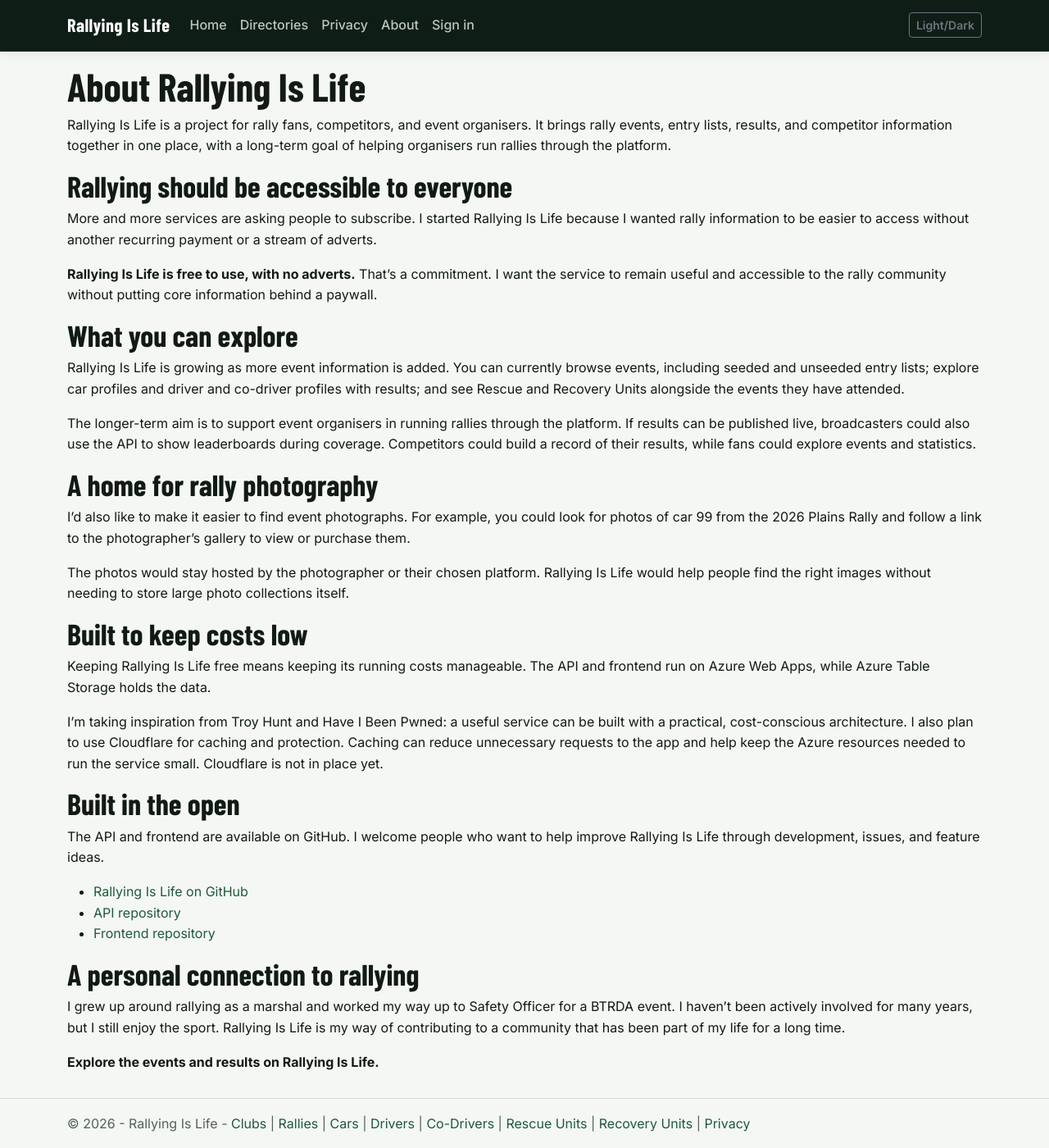
After one commit to Rallying-Is-Life/App-FrontEnd, an ASP.NET Core app: page /About in a window 1280 px wide. The commit adds this page. Shown: the whole page at 82% size. Run offline with ASP.NET Core 8, Linux system fonts and the light colour scheme; style sheets or scripts are compiled from the project's sources; some libraries are stand-ins or nearby versions.

Commit message:
Add About page from vault and About menu link

```diff
--- /dev/null
+++ b/Pages/About.cshtml
@@ -0,0 +1,38 @@
+@page
+@model AboutModel
+@{
+    ViewData["Title"] = "About Rallying Is Life";
+}
+
+<h1>@ViewData["Title"]</h1>
+
+<p>Rallying Is Life is a project for rally fans, competitors, and event organisers. It brings rally events, entry lists, results, and competitor information together in one place, with a long-term goal of helping organisers run rallies through the platform.</p>
+
+<h2>Rallying should be accessible to everyone</h2>
+<p>More and more services are asking people to subscribe. I started Rallying Is Life because I wanted rally information to be easier to access without another recurring payment or a stream of adverts.</p>
+<p><strong>Rallying Is Life is free to use, with no adverts.</strong> That’s a commitment. I want the service to remain useful and accessible to the rally community without putting core information behind a paywall.</p>
+
+<h2>What you can explore</h2>
+<p>Rallying Is Life is growing as more event information is added. You can currently browse events, including seeded and unseeded entry lists; explore car profiles and driver and co-driver profiles with results; and see Rescue and Recovery Units alongside the events they have attended.</p>
+<p>The longer-term aim is to support event organisers in running rallies through the platform. If results can be published live, broadcasters could also use the API to show leaderboards during coverage. Competitors could build a record of their results, while fans could explore events and statistics.</p>
+
+<h2>A home for rally photography</h2>
+<p>I’d also like to make it easier to find event photographs. For example, you could look for photos of car 99 from the 2026 Plains Rally and follow a link to the photographer’s gallery to view or purchase them.</p>
+<p>The photos would stay hosted by the photographer or their chosen platform. Rallying Is Life would help people find the right images without needing to store large photo collections itself.</p>
+
+<h2>Built to keep costs low</h2>
+<p>Keeping Rallying Is Life free means keeping its running costs manageable. The API and frontend run on Azure Web Apps, while Azure Table Storage holds the data.</p>
+<p>I’m taking inspiration from Troy Hunt and Have I Been Pwned: a useful service can be built with a practical, cost-conscious architecture. I also plan to use Cloudflare for caching and protection. Caching can reduce unnecessary requests to the app and help keep the Azure resources needed to run the service small. Cloudflare is not in place yet.</p>
+
+<h2>Built in the open</h2>
+<p>The API and frontend are available on GitHub. I welcome people who want to help improve Rallying Is Life through development, issues, and feature ideas.</p>
+<ul>
+    <li><a href="https://github.com/Rallying-Is-Life/" target="_blank" rel="noopener noreferrer">Rallying Is Life on GitHub</a></li>
+    <li><a href="https://github.com/Rallying-Is-Life/App-API" target="_blank" rel="noopener noreferrer">API repository</a></li>
+    <li><a href="https://github.com/Rallying-Is-Life/App-FrontEnd" target="_blank" rel="noopener noreferrer">Frontend repository</a></li>
+</ul>
+
+<h2>A personal connection to rallying</h2>
+<p>I grew up around rallying as a marshal and worked my way up to Safety Officer for a BTRDA event. I haven’t been actively involved for many years, but I still enjoy the sport. Rallying Is Life is my way of contributing to a community that has been part of my life for a long time.</p>
+
+<p><strong>Explore the events and results on Rallying Is Life.</strong></p>
--- /dev/null
+++ b/Pages/About.cshtml.cs
@@ -0,0 +1,12 @@
+using Microsoft.AspNetCore.Mvc;
+using Microsoft.AspNetCore.Mvc.RazorPages;
+
+namespace RallyingIsLife.Pages
+{
+    public class AboutModel : PageModel
+    {
+        public void OnGet()
+        {
+        }
+    }
+}
--- a/Pages/Shared/_Layout.cshtml
+++ b/Pages/Shared/_Layout.cshtml
@@ -22,6 +22,7 @@
                         <li><a class="dropdown-item" asp-area="" asp-page="/Drivers">Drivers</a></li>
                         <li><a class="dropdown-item" asp-area="" asp-page="/CoDrivers">Co-Drivers</a></li><li><a class="dropdown-item" asp-area="" asp-page="/Rallies">Rallies</a></li><li><a class="dropdown-item" asp-area="" asp-page="/RecoveryUnits">Recovery Units</a></li><li><a class="dropdown-item" asp-area="" asp-page="/RescueUnits">Rescue Units</a></li></ul></li>
                         <li class="nav-item"><a class="nav-link" asp-page="/Privacy">Privacy</a></li>
+                        <li class="nav-item"><a class="nav-link" asp-page="/About">About</a></li>
                         @if (User.Identity?.IsAuthenticated == true)
                         {
                             <li class="nav-item"><a class="nav-link" asp-page="/UserProfile">My Profile</a></li>
```
